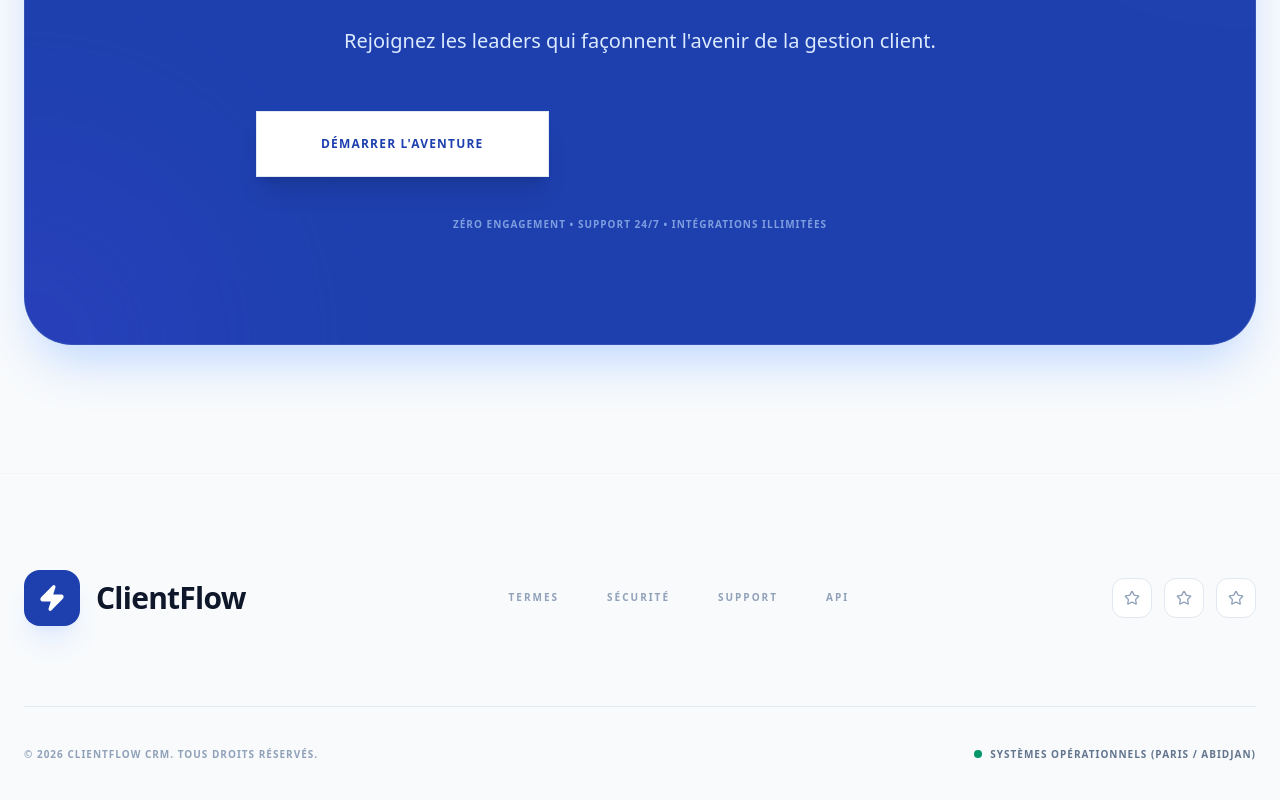
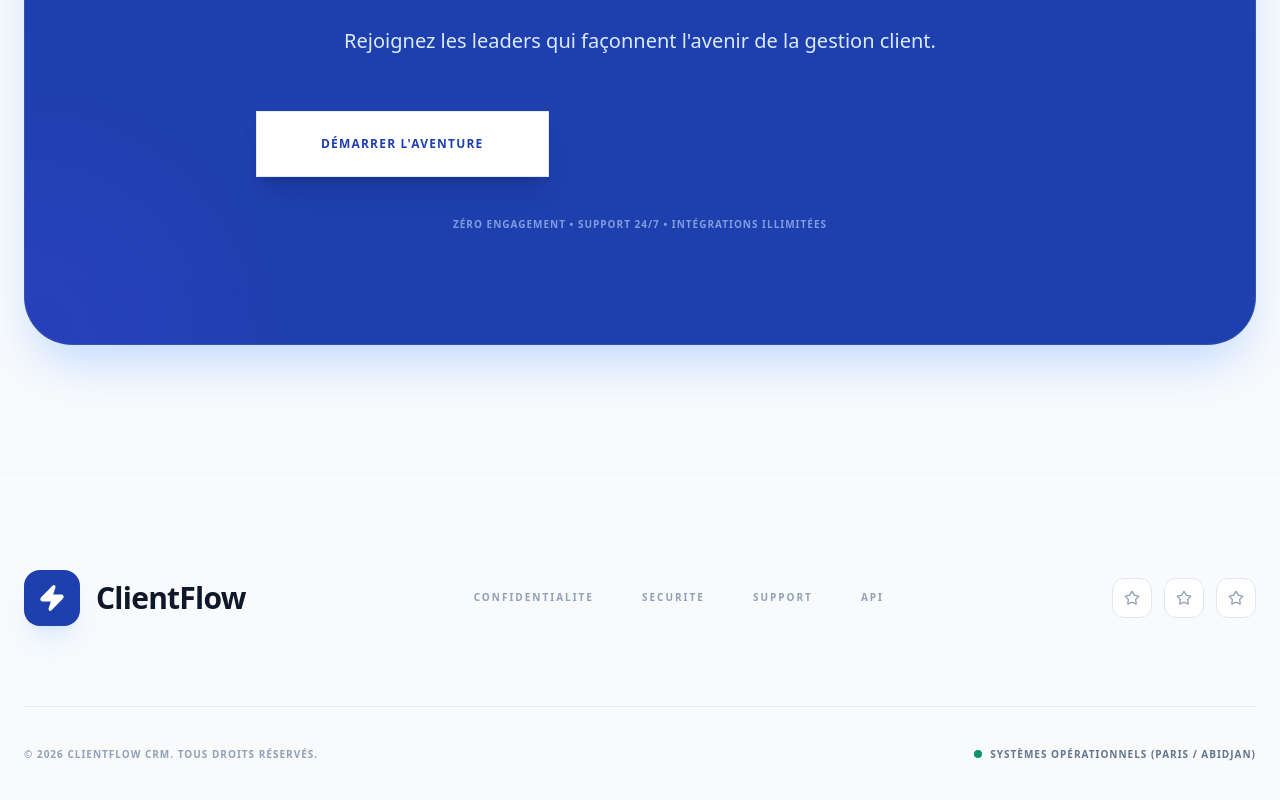
Before and after one commit to yamdev07/afridis_clients, a React (Vite) app in the folder my-react-app/: page / in a window 1280 px wide. Shown: the part 3277-4077 px from the top of the page. Built offline with nearby package versions, Linux system fonts and the light colour scheme; no server answers.

Commit message:
Add modification on Home Page

```diff
--- a/my-react-app/src/Pages/Home.jsx
+++ b/my-react-app/src/Pages/Home.jsx
@@ -239,9 +239,10 @@ export default function Home() {
             </div>
 
             <div className="flex items-center gap-12">
-              {["Termes", "Sécurité", "Support", "API"].map(item => (
-                <button key={item} className="text-[10px] font-black uppercase tracking-[0.2em] text-slate-400 hover:text-primary transition-colors">{item}</button>
-              ))}
+              <button onClick={() => navigate("/privacy")} className="text-[10px] font-black uppercase tracking-[0.2em] text-slate-400 hover:text-primary transition-colors">Confidentialite</button>
+              <button onClick={() => navigate("/security-terms")} className="text-[10px] font-black uppercase tracking-[0.2em] text-slate-400 hover:text-primary transition-colors">Securite</button>
+              <button className="text-[10px] font-black uppercase tracking-[0.2em] text-slate-400 hover:text-primary transition-colors">Support</button>
+              <button className="text-[10px] font-black uppercase tracking-[0.2em] text-slate-400 hover:text-primary transition-colors">API</button>
             </div>
 
             <div className="flex items-center gap-3">
```
